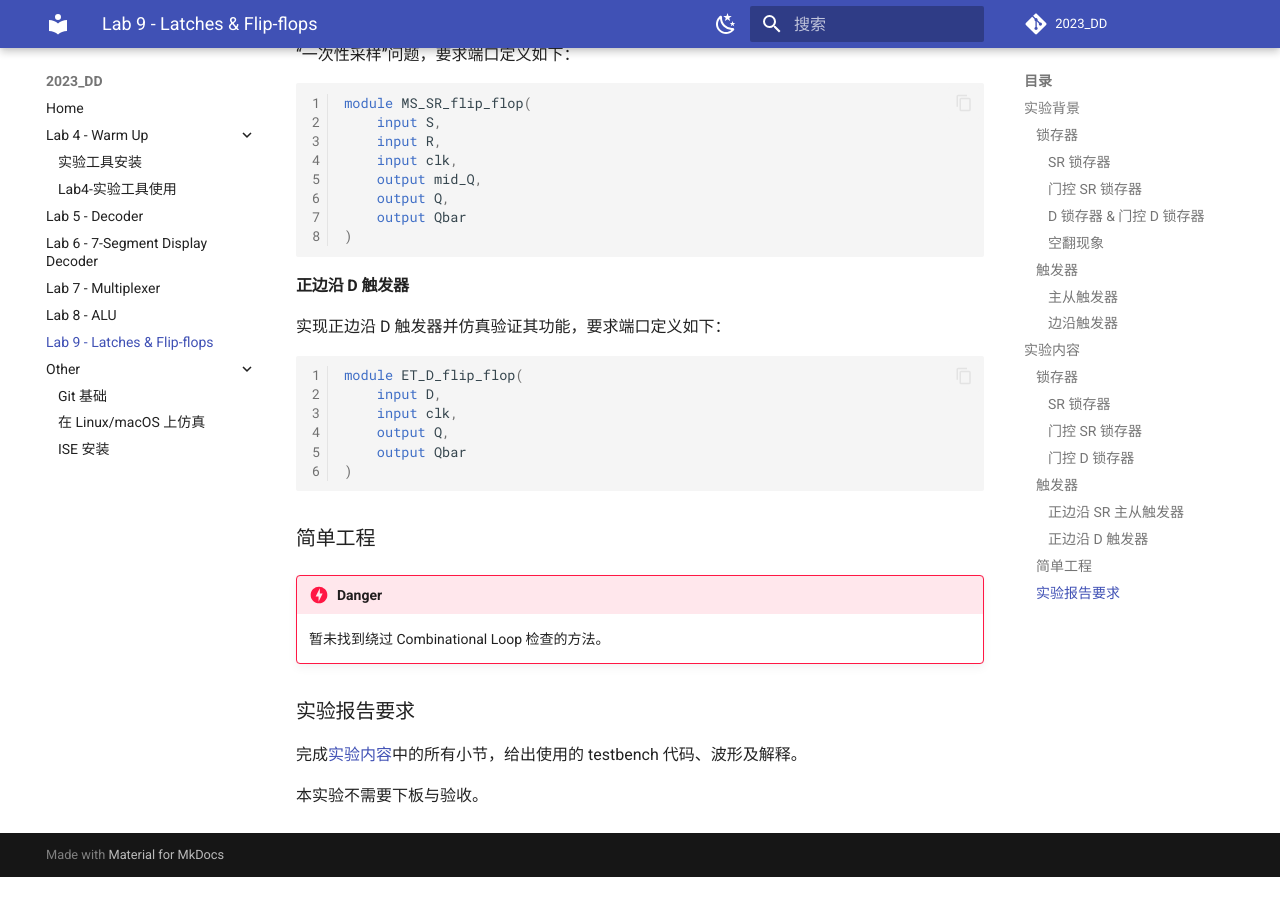
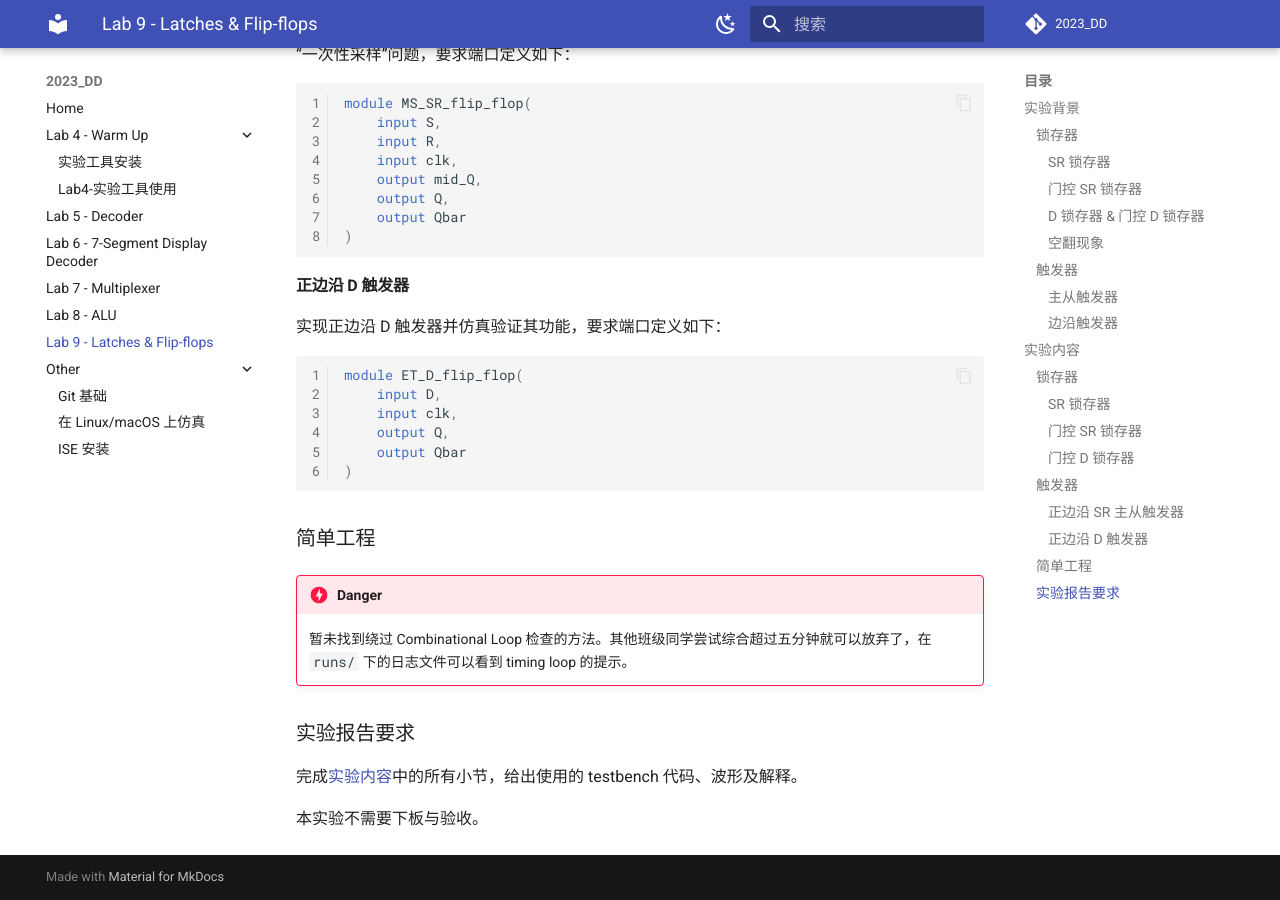
Before and after one commit to Guahao31/2023_DD, an MkDocs documentation site: the page built from docs/lab9/latches_flip_flops.md, in a window 1280 px wide and 900 px high, scrolled down 5620 px. Built offline with MkDocs 1.6.1 and Material for MkDocs 9.7.7, drawn with Linux system fonts in a browser that asks for light colours; a script that is not in the unit is left out; comment, search, counter and statistics services are not loaded; before the commit the page ends 6497 px from its top, so only the background shows below that.

Commit message:
lab9: update tip for other classes

```diff
--- a/docs/lab9/latches_flip_flops.md
+++ b/docs/lab9/latches_flip_flops.md
@@ -171,7 +171,7 @@ module ET_D_flip_flop(
 ### 简单工程
 
 !!! danger
-    暂未找到绕过 Combinational Loop 检查的方法。
+    暂未找到绕过 Combinational Loop 检查的方法。其他班级同学尝试综合超过五分钟就可以放弃了，在 `runs/` 下的日志文件可以看到 timing loop 的提示。
 
 <!-- 使用一个简单的工程下板观察实现的几种锁存器和触发器的行为与现象。 -->
 
```
